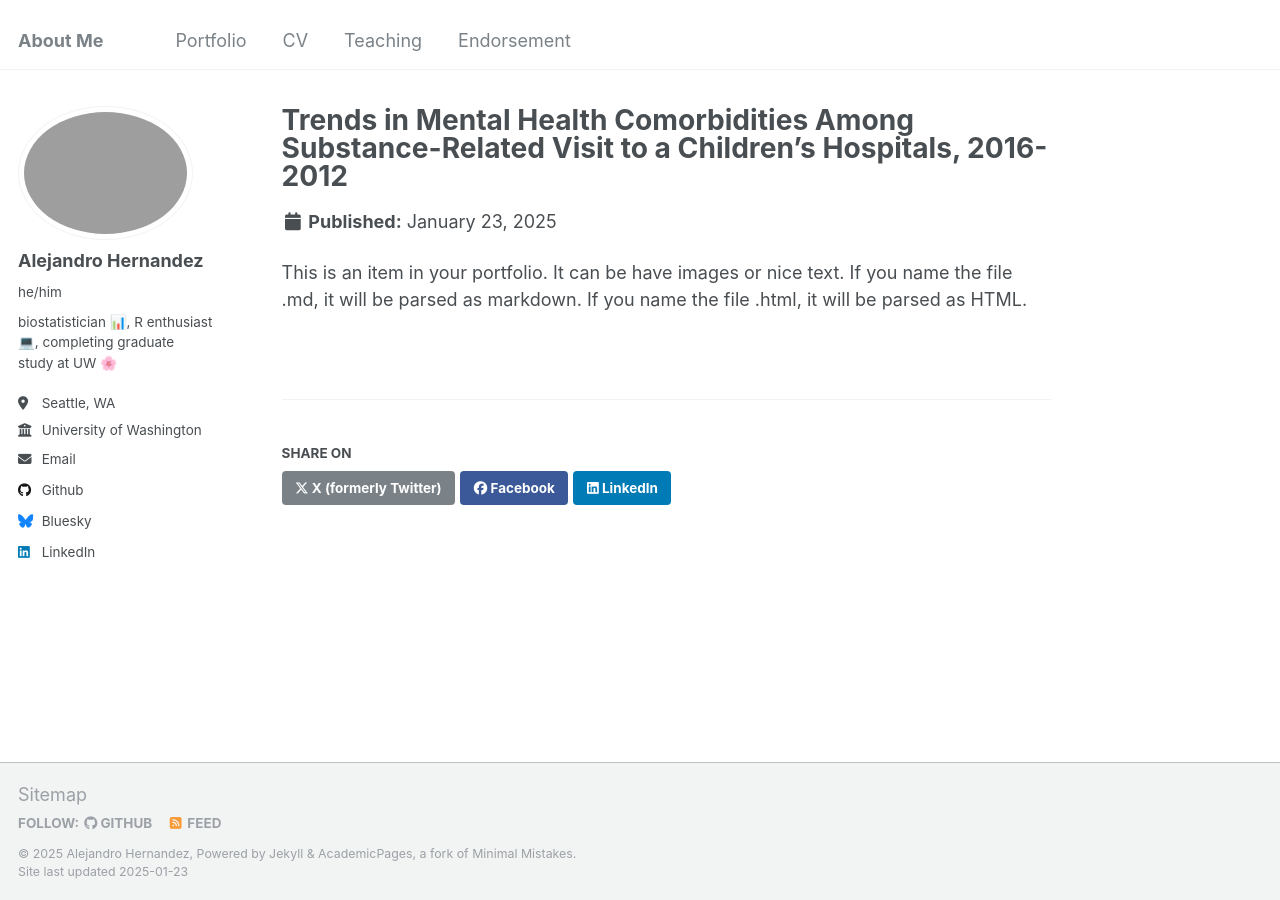
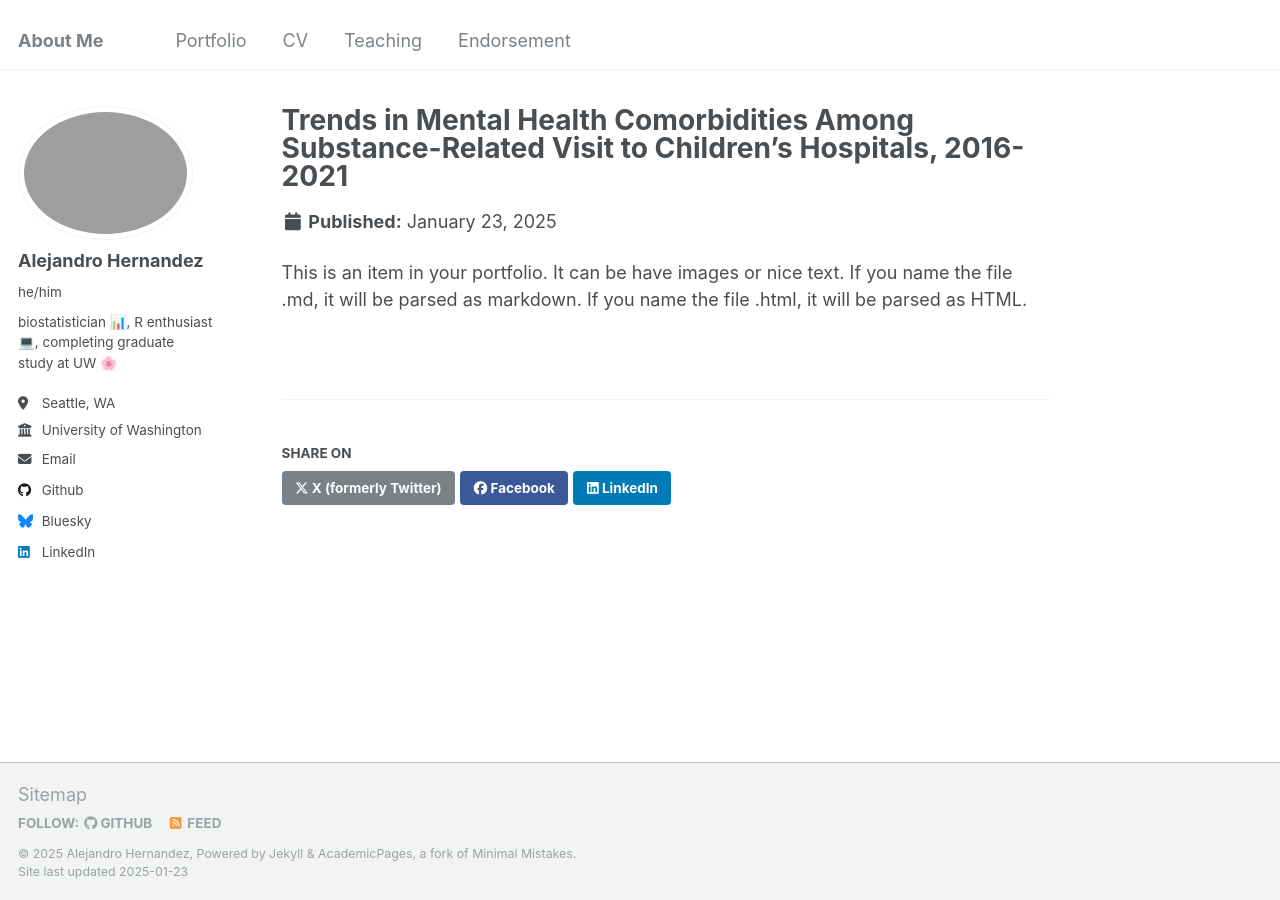
Before and after one commit to alejandroh3005/alejandroh3005.github.io, a Jekyll site: the page built from _portfolio/seattle-childrens.md, in a window 1280 px wide. Built offline with Jekyll 4.4.1, drawn with Linux system fonts in a browser that asks for light colours.

Commit message:
Update seattle-childrens.md

```diff
--- a/_portfolio/seattle-childrens.md
+++ b/_portfolio/seattle-childrens.md
@@ -1,6 +1,6 @@
 ---
-title: "Trends in Mental Health Comorbidities Among Substance-Related Visit to a Children’s Hospitals, 2016-2012"
-excerpt: "Analysis of the Pediatric Health Information System database<br/><img src='/images/500x300.png'>"
+title: "Trends in Mental Health Comorbidities Among Substance-Related Visit to Children’s Hospitals, 2016-2021"
+excerpt: "Analysis of the Pediatric Health Information System<br/><img src='/images/500x300.png'>"
 collection: portfolio
 ---
 
```
